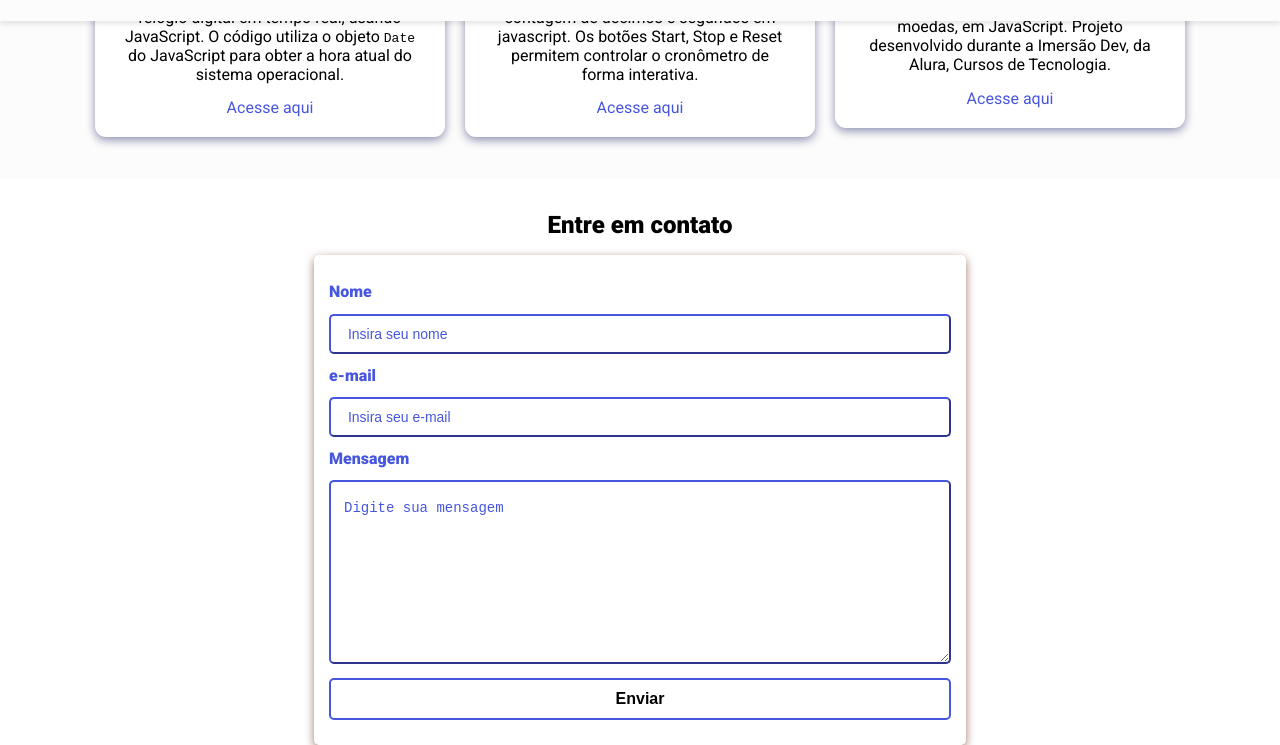
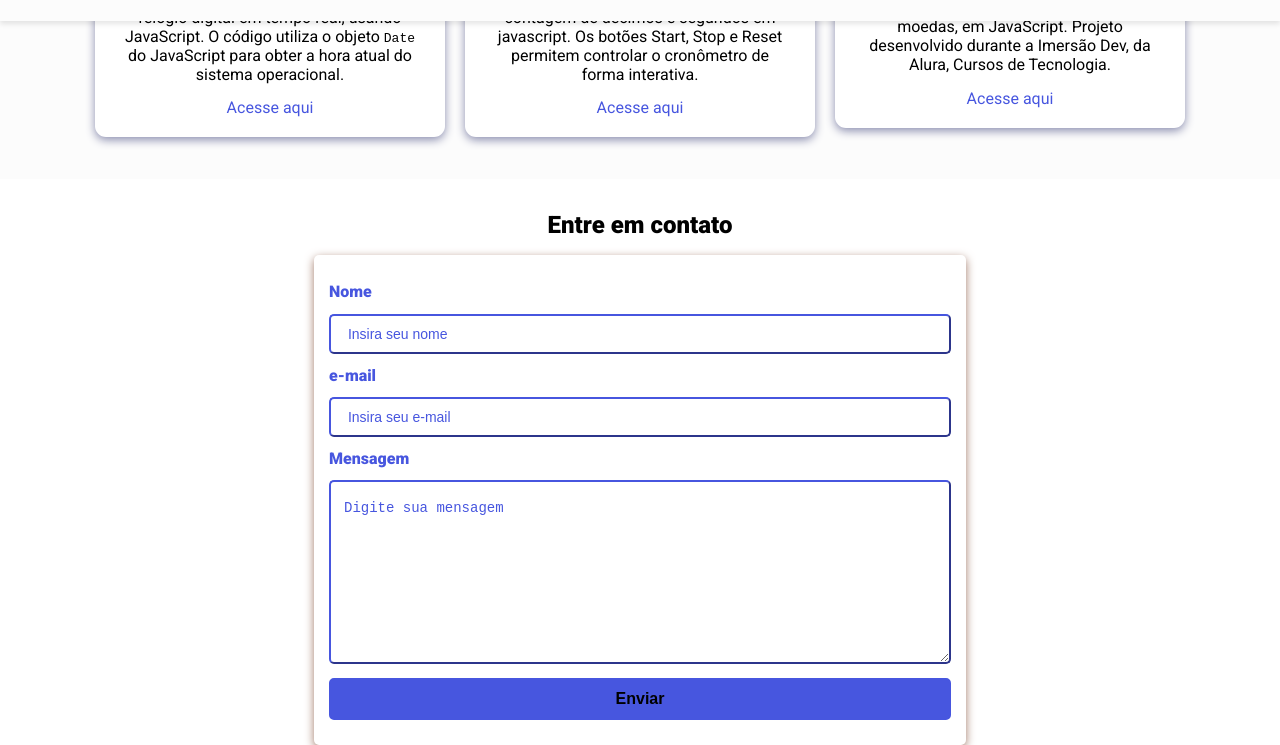
Before and after one commit to rrodrigues345/rrodrigues345.github.io, a plain HTML site: page index.html in a window 1280 px wide. In both pictures the pointer is over the input "Enviar". Shown: the part 2009-2754 px from the top of the page. Drawn offline with nearby package versions, Linux system fonts and the light colour scheme; a script that the page names is missing.

Commit message:
Atualizando portfolio

```diff
--- a/assets/css/styles.css
+++ b/assets/css/styles.css
@@ -281,3 +281,9 @@ nav ul li {
   padding: 0.5rem;
   color: var(--primary-color);
 }
+
+.submit-btn:hover {
+  background-color: var(--primary-color);
+  border: 2px solid var(--primary-color);
+  cursor: pointer;
+}
```
